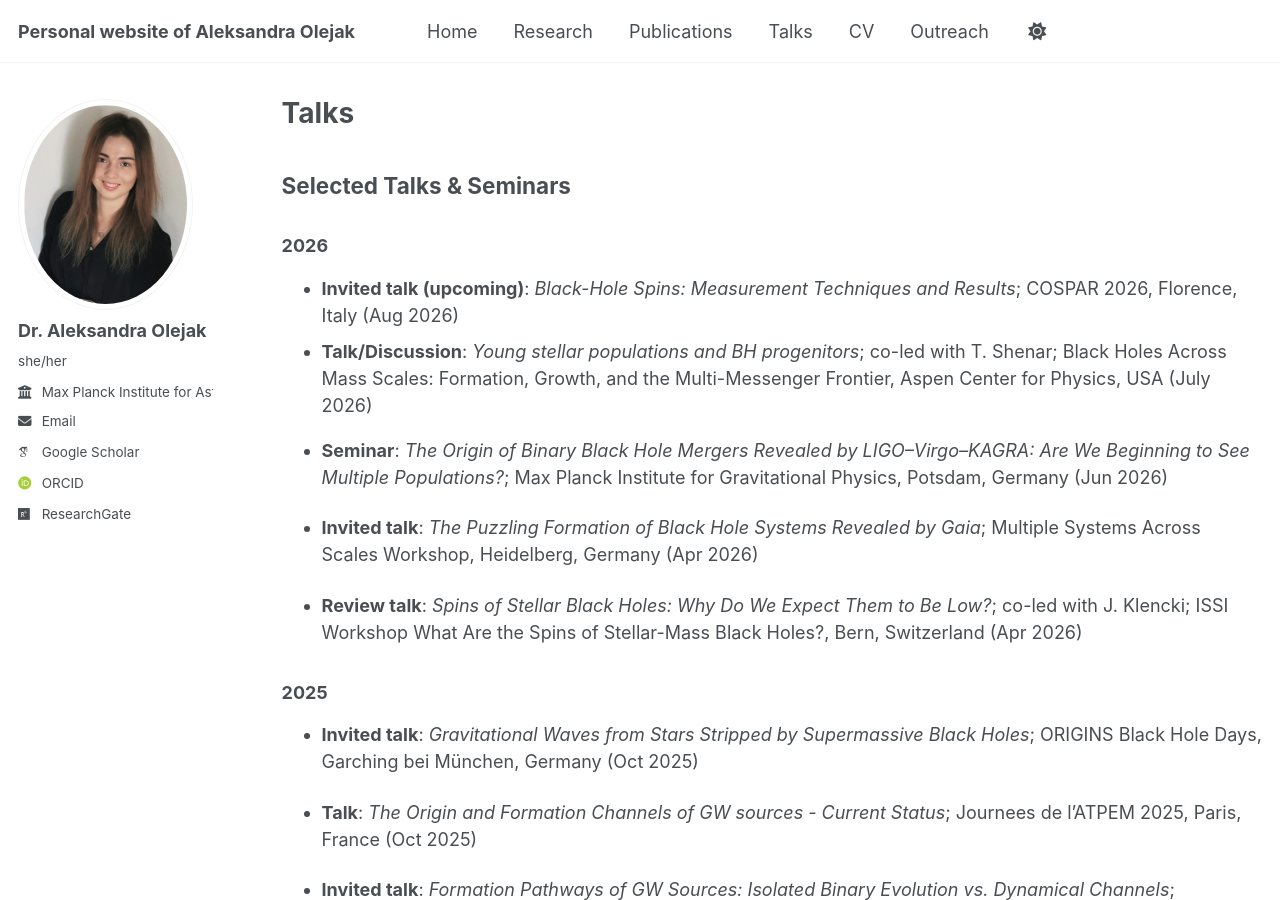
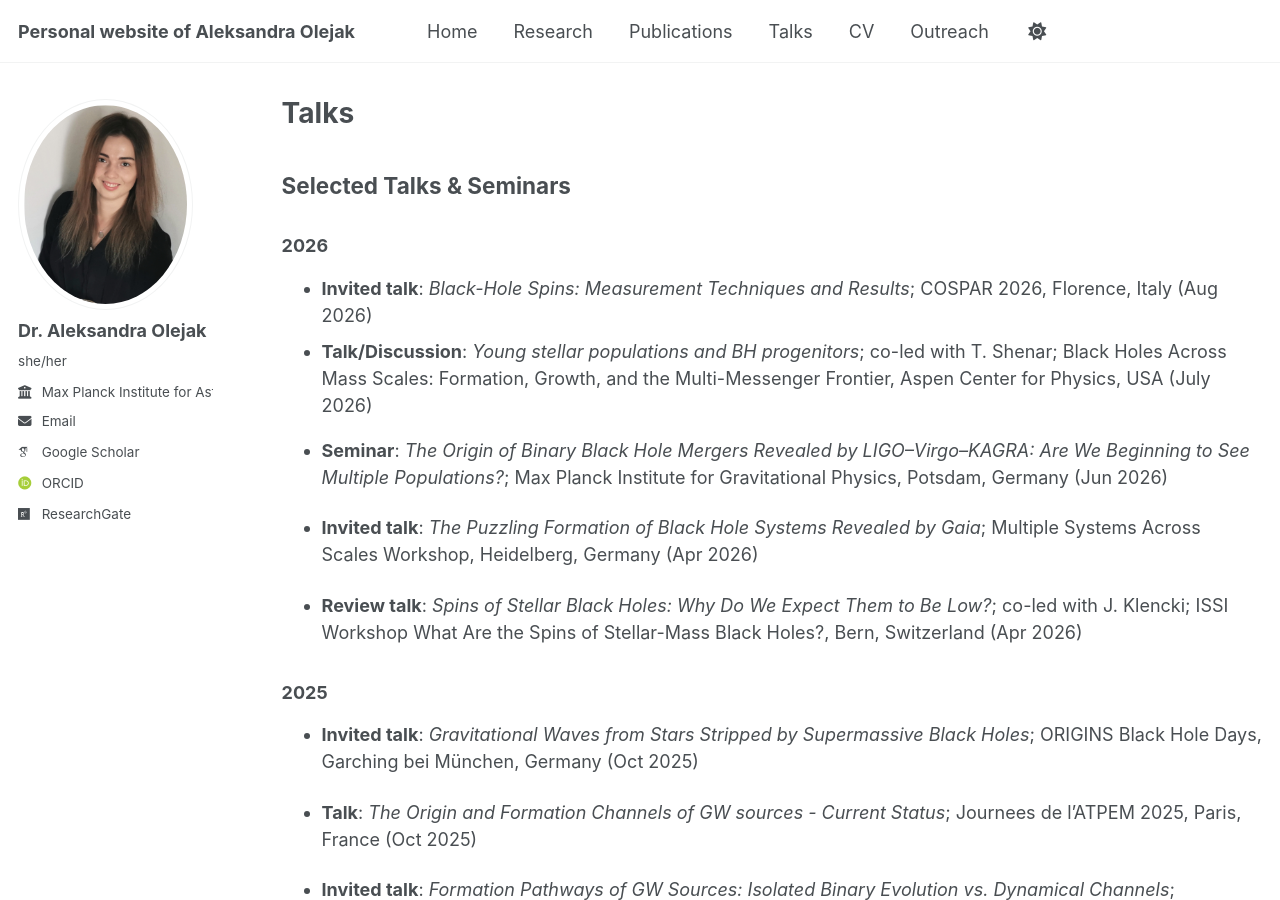
Before and after one commit to aleole/aleole.github.io, a Jekyll site: the page built from _pages/talks.md, in a window 1280 px wide and 900 px high. Built offline with Jekyll 4.4.1, drawn with Linux system fonts in a browser that asks for light colours; some web fonts are replaced; a script that is not in the unit is left out.

Commit message:
Update talks.md

```diff
--- a/_pages/talks.md
+++ b/_pages/talks.md
@@ -11,7 +11,7 @@ author_profile: true
 ## Selected Talks & Seminars
 
 ### 2026
-- **Invited talk (upcoming)**: *Black-Hole Spins: Measurement Techniques and Results*; COSPAR 2026, Florence, Italy (Aug 2026)
+- **Invited talk**: *Black-Hole Spins: Measurement Techniques and Results*; COSPAR 2026, Florence, Italy (Aug 2026)
 - **Talk/Discussion**: *Young stellar populations and BH progenitors*; co-led with T. Shenar; Black Holes Across Mass Scales: Formation, Growth, and the Multi-Messenger Frontier, Aspen Center for Physics, USA (July 2026)
 - **Seminar**: *The Origin of Binary Black Hole Mergers Revealed by LIGO–Virgo–KAGRA: Are We Beginning to See Multiple Populations?*; Max Planck Institute for Gravitational Physics, Potsdam, Germany (Jun 2026)
 
```
